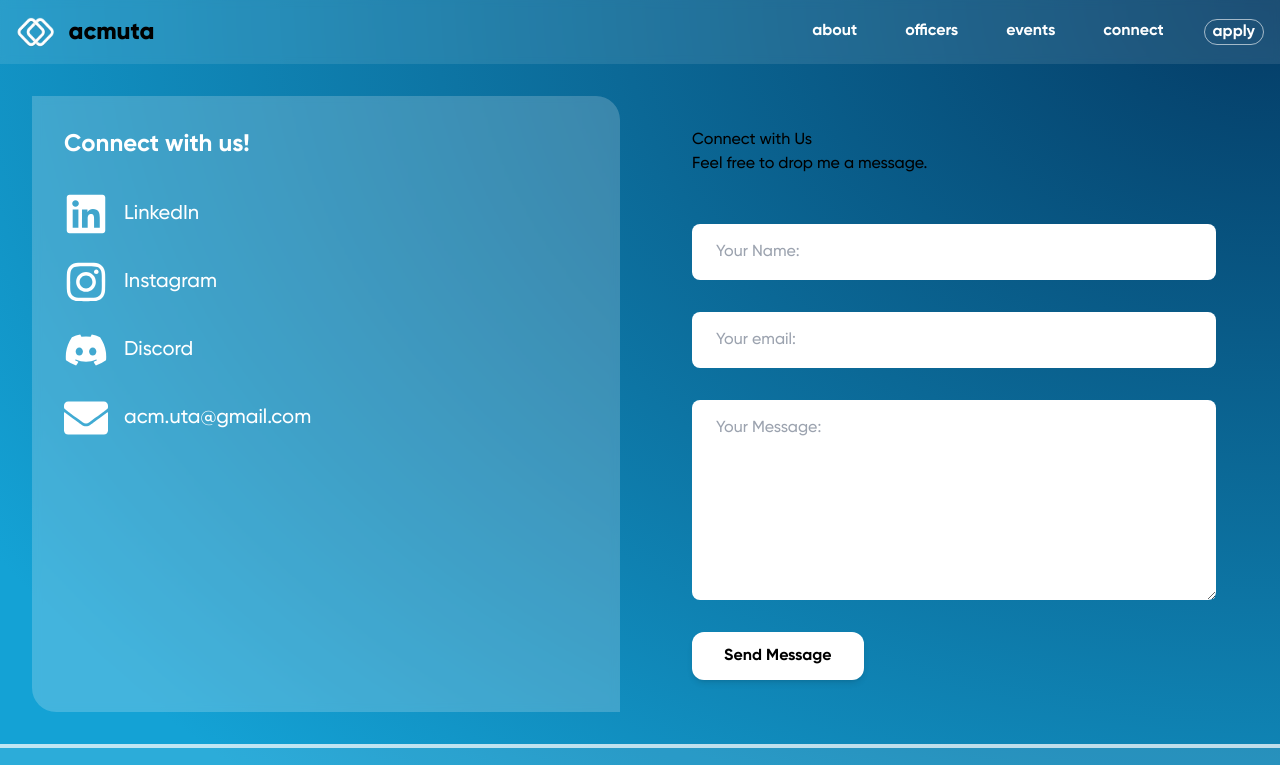
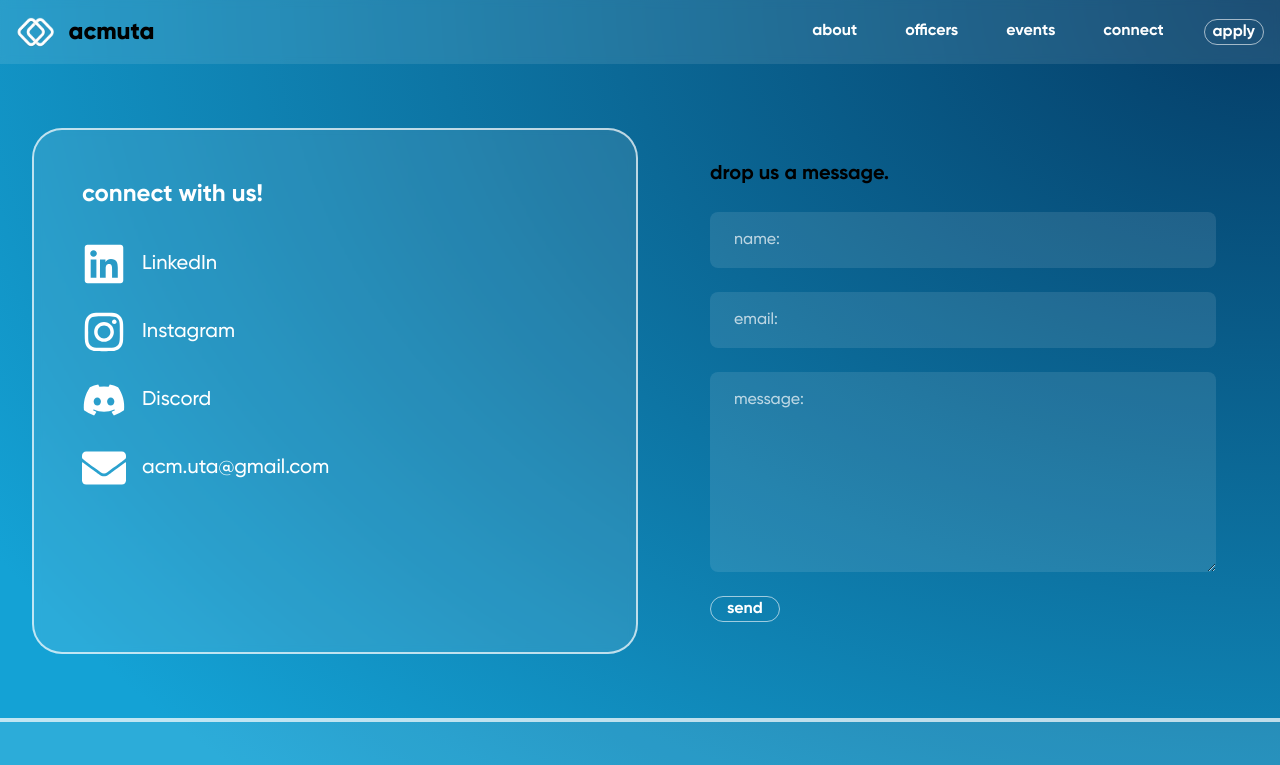
Before and after one commit to acmuta/acmuta-site, a Next.js app: page /connect in a window 1280 px wide. Shown: the top 765 px of the page. Built offline with nearby package versions, Linux system fonts and the light colour scheme.

Commit message:
#25 changed design on connect

```diff
--- a/src/components/Connect.tsx
+++ b/src/components/Connect.tsx
@@ -66,15 +66,15 @@ const Connect = () => {
   };
 
   return (
-    <div className="flex flex-col md:flex-row gap-10 p-8">
+    <div className="flex flex-col md:flex-row gap-10 p-8 my-8">
       {/* Social Links Box */}
       <motion.div
         variants={slideIn("left", "tween", 0.2, 0.5)} // Slide in from the left
         initial="hidden"
         animate="show"
-        className="backdrop-blur-sm bg-white/20 rounded-tl-none rounded-tr-3xl rounded-bl-3xl rounded-br-none p-8 flex flex-col items-start text-white w-full md:w-1/3 flex-1"
+        className="backdrop-blur-sm bg-white/10  border-2 border-white/70  rounded-[30px] p-12 flex flex-col items-start text-white w-full md:w-1/3 flex-1"
       >
-        <h3 className="text-2xl font-bold mb-8">Connect with us!</h3>
+        <h3 className="text-2xl font-bold mb-8">connect with us!</h3>
         <ul className="space-y-6">
           <li className="flex items-center gap-4 text-xl">
             <FaLinkedin className="h-11 w-11" />
@@ -108,12 +108,11 @@ const Connect = () => {
         animate="show"
         className="p-8 rounded-2xl flex-1"
       >
-        <h3>Connect with Us</h3>
-        <p>Feel free to drop me a message.</p>
+        <h3 className="font-bold text-xl">drop us a message.</h3>
         <form
           ref={formRef}
           onSubmit={handleSubmit}
-          className="mt-12 flex flex-col gap-8"
+          className="mt-6 flex flex-col gap-6"
         >
           <label className="flex flex-col">
             <input
@@ -121,8 +120,8 @@ const Connect = () => {
               name="name"
               value={form.name}
               onChange={handleChange}
-              placeholder="Your Name:"
-              className="bg-white py-4 px-6 placeholder:text-secondary text-black rounded-lg outline-none border-none font-medium"
+              placeholder="name:"
+              className="bg-white/10 py-4 px-6 placeholder:text-white/70 text-white rounded-lg outline-none border-none font-medium"
             />
           </label>
           <label className="flex flex-col">
@@ -131,8 +130,8 @@ const Connect = () => {
               name="email"
               value={form.email}
               onChange={handleChange}
-              placeholder="Your email:"
-              className="bg-white py-4 px-6 placeholder:text-secondary text-black rounded-lg outline-none border-none font-medium"
+              placeholder="email:"
+              className="bg-white/10 py-4 px-6 placeholder:text-white/70 text-white rounded-lg outline-none border-none font-medium"
             />
           </label>
           <label className="flex flex-col">
@@ -141,16 +140,16 @@ const Connect = () => {
               name="message"
               value={form.message}
               onChange={handleChange}
-              placeholder="Your Message:"
-              className="bg-white py-4 px-6 placeholder:text-secondary text-black rounded-lg outline-none border-none font-medium"
+              placeholder="message:"
+              className="bg-white/10 py-4 px-6 placeholder:text-white/70 text-white rounded-lg outline-none border-none font-medium"
             />
           </label>
 
           <button
             type="submit"
-            className="bg-white py-3 px-8 rounded-xl outline-none w-fit text-black font-bold shadow-md shadow-primary"
+            className="border border-white/60 py-0 px-4 rounded-3xl outline-none w-fit text-white font-bold"
           >
-            {loading ? "Sending..." : "Send Message"}
+            {loading ? "sending..." : "send"}
           </button>
         </form>
       </motion.div>
```
